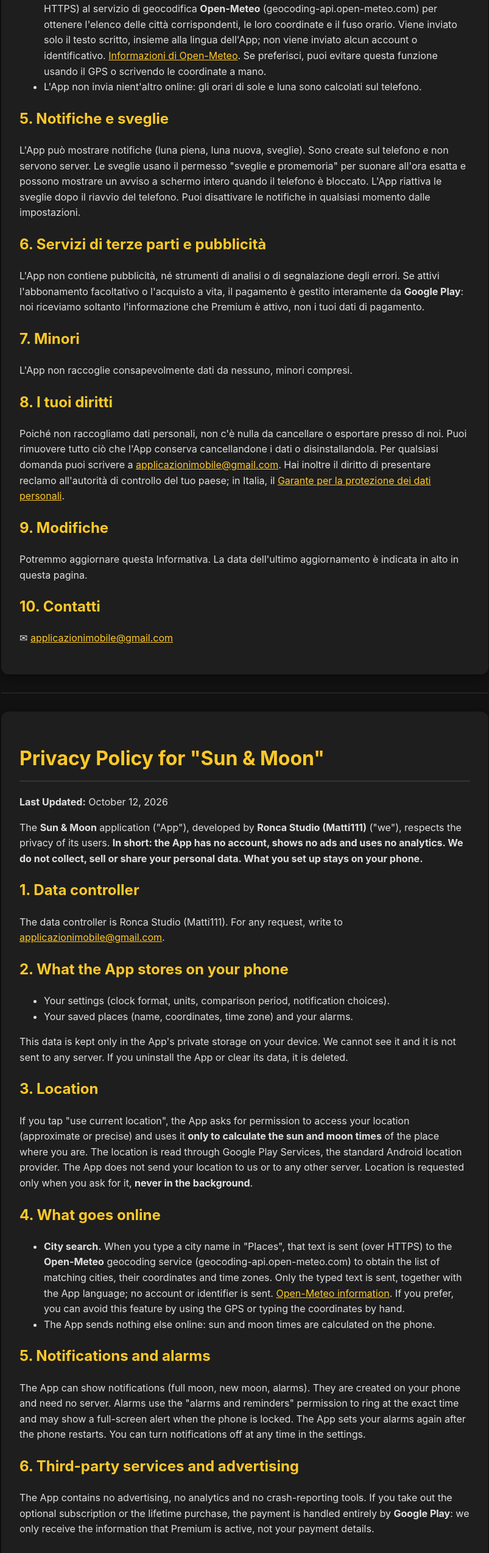
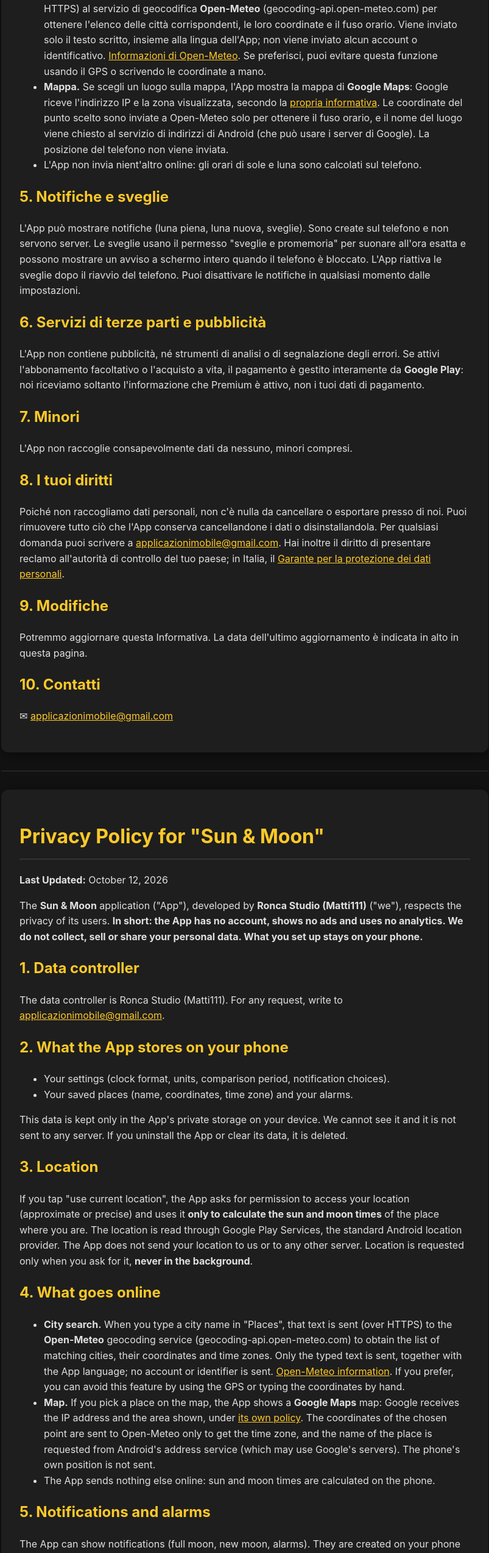
Before and after one commit to Matti111/achievement-privacy, a plain HTML site: page sun-moon/index.html in a window 1280 px wide. Shown: the part 985-3532 px from the top of the page at 61% size, without its empty margins (238-1041 px from the left). Drawn offline with Linux system fonts and the light colour scheme.

Commit message:
Sun & Moon privacy: map and time zone paragraph
Co-Authored-By: Claude Sonnet 5.5 <noreply@anthropic.com>

```diff
--- a/sun-moon/index.html
+++ b/sun-moon/index.html
@@ -63,6 +63,7 @@
     <h2>4. Cosa va online</h2>
     <ul>
         <li><strong>Ricerca città.</strong> Quando scrivi il nome di una città in "Luoghi", quel testo viene inviato (via HTTPS) al servizio di geocodifica <strong>Open-Meteo</strong> (geocoding-api.open-meteo.com) per ottenere l'elenco delle città corrispondenti, le loro coordinate e il fuso orario. Viene inviato solo il testo scritto, insieme alla lingua dell'App; non viene inviato alcun account o identificativo. <a href="https://open-meteo.com/en/terms" target="_blank">Informazioni di Open-Meteo</a>. Se preferisci, puoi evitare questa funzione usando il GPS o scrivendo le coordinate a mano.</li>
+        <li><strong>Mappa.</strong> Se scegli un luogo sulla mappa, l'App mostra la mappa di <strong>Google Maps</strong>: Google riceve l'indirizzo IP e la zona visualizzata, secondo la <a href="https://policies.google.com/privacy" target="_blank">propria informativa</a>. Le coordinate del punto scelto sono inviate a Open-Meteo solo per ottenere il fuso orario, e il nome del luogo viene chiesto al servizio di indirizzi di Android (che pu&ograve; usare i server di Google). La posizione del telefono non viene inviata.</li>
         <li>L'App non invia nient'altro online: gli orari di sole e luna sono calcolati sul telefono.</li>
     </ul>
 
@@ -109,6 +110,7 @@
     <h2>4. What goes online</h2>
     <ul>
         <li><strong>City search.</strong> When you type a city name in "Places", that text is sent (over HTTPS) to the <strong>Open-Meteo</strong> geocoding service (geocoding-api.open-meteo.com) to obtain the list of matching cities, their coordinates and time zones. Only the typed text is sent, together with the App language; no account or identifier is sent. <a href="https://open-meteo.com/en/terms" target="_blank">Open-Meteo information</a>. If you prefer, you can avoid this feature by using the GPS or typing the coordinates by hand.</li>
+        <li><strong>Map.</strong> If you pick a place on the map, the App shows a <strong>Google Maps</strong> map: Google receives the IP address and the area shown, under <a href="https://policies.google.com/privacy" target="_blank">its own policy</a>. The coordinates of the chosen point are sent to Open-Meteo only to get the time zone, and the name of the place is requested from Android's address service (which may use Google's servers). The phone's own position is not sent.</li>
         <li>The App sends nothing else online: sun and moon times are calculated on the phone.</li>
     </ul>
 
```
